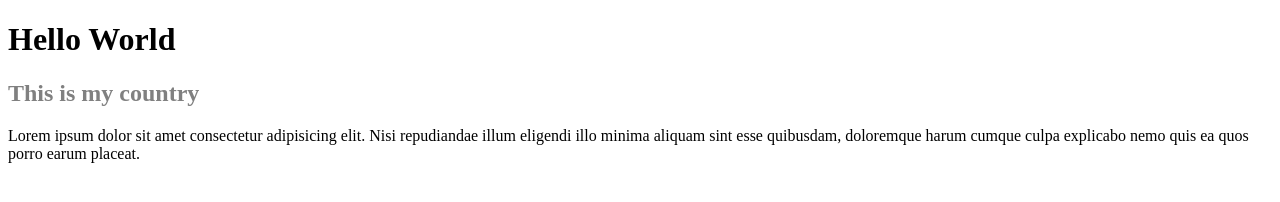
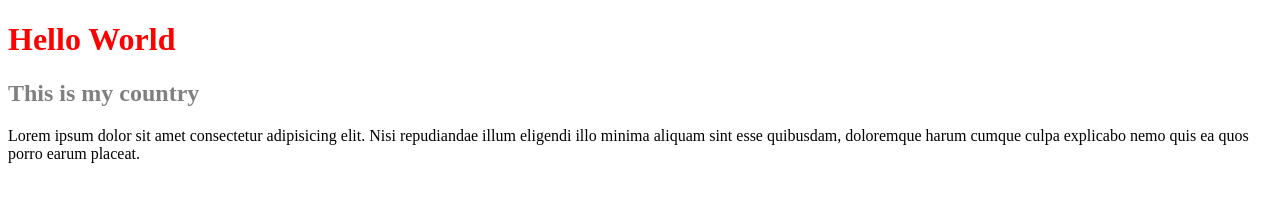
Before and after one commit to mukhtarillaharsyad/collaboration, a plain HTML site: page index.html in a window 1280 px wide. Drawn offline with Linux system fonts and the light colour scheme.

Commit message:
merge style h2 dan h1

```diff
--- a/index.html
+++ b/index.html
@@ -6,8 +6,10 @@
     <title>Document</title>
 </head>
 <body>
-    <h1>Hello World</h1>
+
+    <h1 style="color: red;">Hello World</h1>
     <h2 style="color: grey;">This is my country</h2>
     <p>Lorem ipsum dolor sit amet consectetur adipisicing elit. Nisi repudiandae illum eligendi illo minima aliquam sint esse quibusdam, doloremque harum cumque culpa explicabo nemo quis ea quos porro earum placeat.</p>
+
 </body>
 </html>
```
